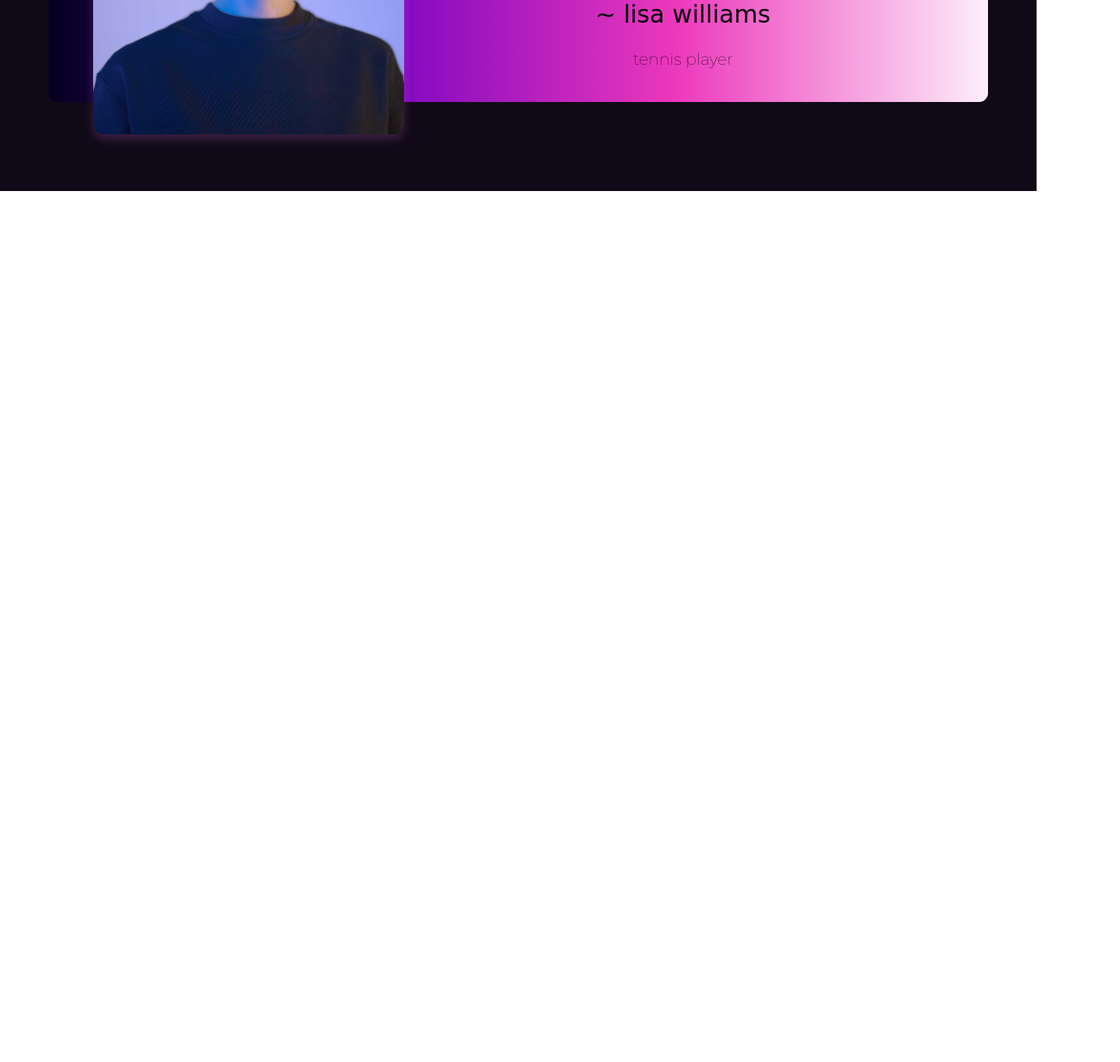
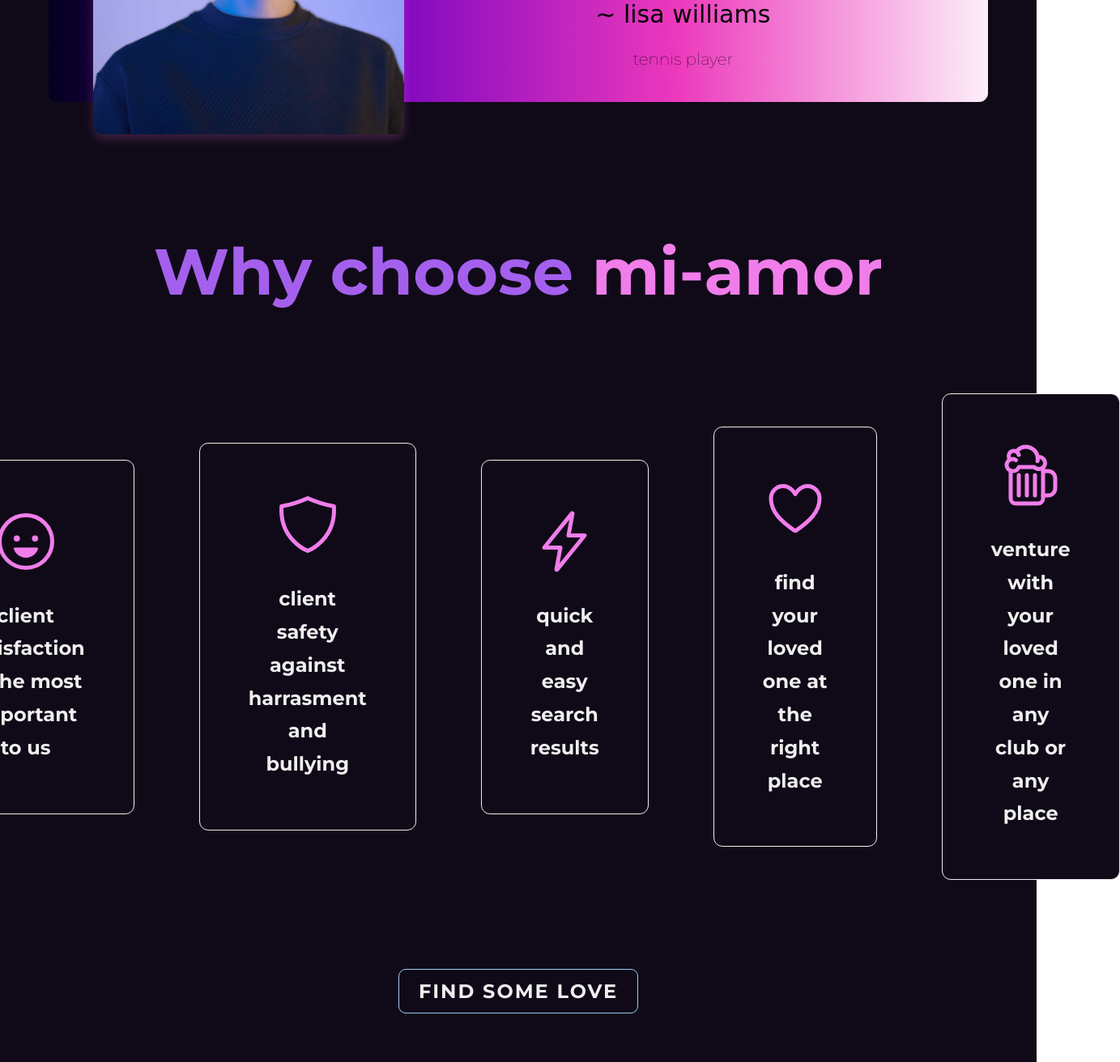
Before and after one commit to lucifer78907/mi-amor, a website with bundled scripts: page index.html in a window 1280 px wide. Shown: the part 2944-4256 px from the top of the page at 81% size, 1383 px wide, since content can reach past the window. Before the commit the page ends 3180 px from the top, so only its background shows below. Built offline with nearby package versions, Linux system fonts and the light colour scheme; a web font is replaced by a local one.

Commit message:
+why_chose_us

```diff
--- a/index.html
+++ b/index.html
@@ -108,6 +108,71 @@
           <button class="circle__btn circle__btn--left">&larr;</button>
         </div>
       </section>
+      <section class="why">
+        <h2 class="heading__secondary">Why choose <span>mi-amor</span></h2>
+        <article class="why__chose-us">
+          <div class="card">
+            <div class="card__icon">
+              <ion-icon
+                name="happy-outline"
+                class="card__icon--main"
+              ></ion-icon>
+            </div>
+            <p class="card__para">
+              client satisfaction is the most important to us
+            </p>
+          </div>
+          <div class="card">
+            <div class="card__icon">
+              <ion-icon
+                name="shield-outline"
+                class="card__icon--main"
+              ></ion-icon>
+            </div>
+            <p class="card__para">
+              client safety against harrasment and bullying
+            </p>
+          </div>
+          <div class="card">
+            <div class="card__icon">
+              <ion-icon
+                name="flash-outline"
+                class="card__icon--main"
+              ></ion-icon>
+            </div>
+            <p class="card__para">quick and easy search results</p>
+          </div>
+          <div class="card">
+            <div class="card__icon">
+              <ion-icon
+                name="heart-outline"
+                class="card__icon--main"
+              ></ion-icon>
+            </div>
+            <p class="card__para">find your loved one at the right place</p>
+          </div>
+          <div class="card">
+            <div class="card__icon">
+              <ion-icon name="beer-outline" class="card__icon--main"></ion-icon>
+            </div>
+            <p class="card__para">
+              venture with your loved one in any club or any place
+            </p>
+          </div>
+        </article>
+        <aside>
+          <button class="btn btn--bordered">Find some love</button>
+        </aside>
+      </section>
     </main>
+    <footer class="footer"></footer>
+    <script
+      type="module"
+      src="https://unpkg.com/ionicons@5.5.2/dist/ionicons/ionicons.esm.js"
+    ></script>
+    <script
+      nomodule
+      src="https://unpkg.com/ionicons@5.5.2/dist/ionicons/ionicons.js"
+    ></script>
   </body>
 </html>
--- a/js/testimonial.js
+++ b/js/testimonial.js
@@ -1,13 +1,14 @@
 class testimonial {
   #btnLeft = document.querySelector('.circle__btn--left');
   #btnRight = document.querySelector('.circle__btn--right');
-  #namesArr = ['lisa williams', 'jayed wolf', 'lil lover'];
+  #namesArr = ['~ lisa williams', '~ jayed wolf', '~ lil lover'];
   #descArr = [
     ' This application was a gamechanger for me , previously i was very very scared to go out and ask out people but after using mi-amor i found myself a lovely person who accepts me the way i am!  ',
     ' Wow , i am amazed by mi-amor, previously i was it very hard to go out and ask out people due to my shy nature, now i can easily go around on the application and meet the love of my life!.',
     ' Bravo!, mi-amor provides a healthy community to contact with and go on finding people with same interests , i found my love interest without any harrasment and bullying , that is heaven to me  ',
   ];
   #designationArr = ['tennis player', 'dentist', 'construction site worker'];
+  #testimonialBox = document.querySelector('.testimonial__box');
   #testimonialImg = document.querySelector('.testimonial__img');
   #testimonialPara = document.querySelector('.testimonial__para');
   #testimonialName = document.querySelector('.testimonial__author');
@@ -24,7 +25,6 @@ class testimonial {
   }
 
   _showPrev() {
-    console.log(this._currSlide);
     this._currSlide -= 1;
     if (this._currSlide <= 0) this._currSlide = 3;
 
--- /dev/null
+++ b/sass/components/_card.scss
@@ -0,0 +1,35 @@
+.card {
+  background-color: $color-black;
+  border: 1px solid $color-white;
+  padding: 6rem;
+  display: flex;
+  flex-direction: column;
+  flex: 1 1 50rem;
+  flex-wrap: wrap;
+  gap: 3rem;
+  border-radius: 11px;
+  transition: all 500ms;
+
+  &:hover {
+    background-color: $color-primary;
+  }
+
+  &:hover &__icon &__icon--main {
+    color: $color-accent;
+  }
+
+  &__icon {
+    &--main {
+      color: $color-primary;
+      width: 8rem;
+      height: 8rem;
+    }
+  }
+
+  &__para {
+    color: $color-white;
+    font-size: 2.4rem;
+    font-weight: 700;
+    line-height: 1.7;
+  }
+}
--- /dev/null
+++ b/sass/components/_footer.scss
@@ -0,0 +1,2 @@
+.footer {
+}
--- /dev/null
+++ b/sass/layout/_why.scss
@@ -0,0 +1,15 @@
+.why {
+  min-height: 100vh;
+  background-color: $color-black;
+  padding: 6rem;
+  text-align: center;
+
+  &__chose-us {
+    margin-top: 11rem;
+    display: flex;
+    justify-content: center;
+    align-items: center;
+    gap: 8rem;
+    margin-bottom: 11rem;
+  }
+}
--- a/sass/main.scss
+++ b/sass/main.scss
@@ -4,7 +4,10 @@
 @import 'base/root';
 @import 'base/typography';
 @import 'components/btn';
+@import 'components/card';
 @import 'components/nav';
+@import 'components/footer';
 @import 'layout/hero';
 @import 'layout/features';
 @import 'layout/testimonials';
+@import 'layout/why';
```
Also changed, not shown: css/style.css.
